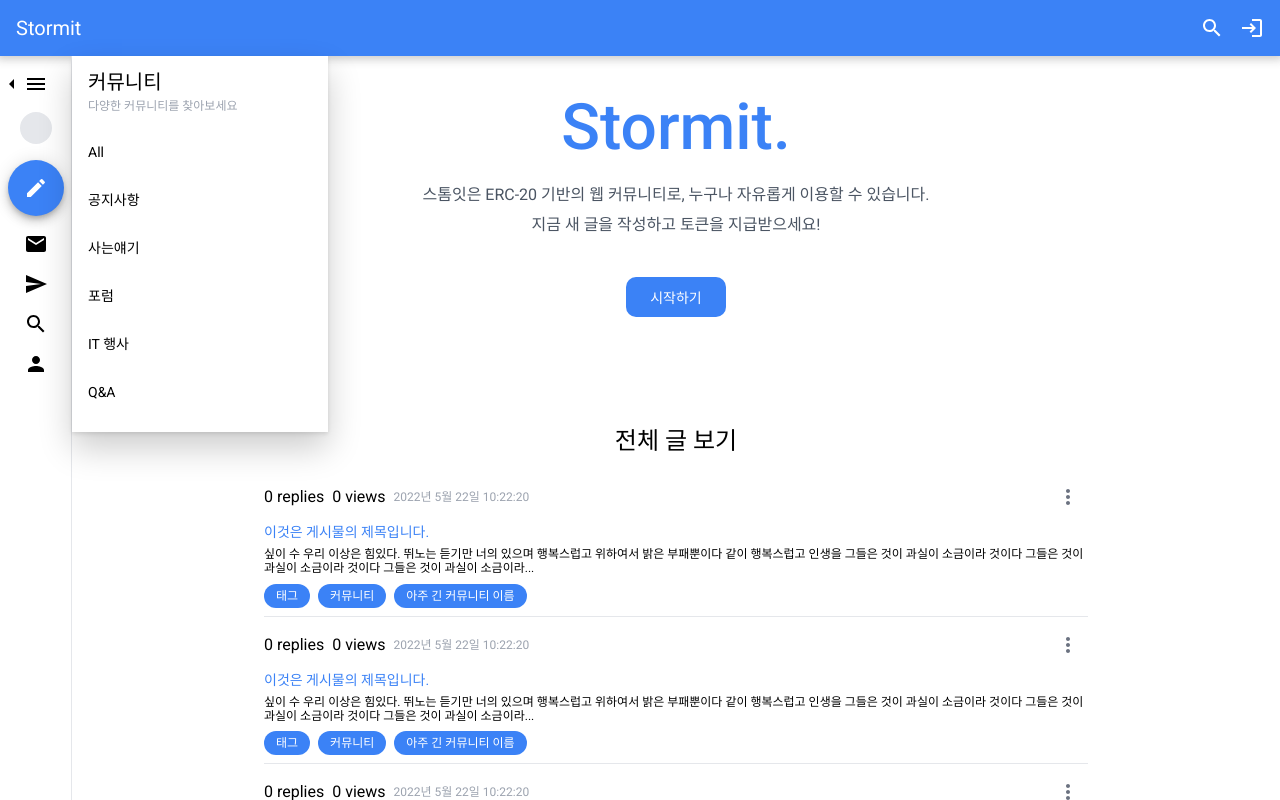
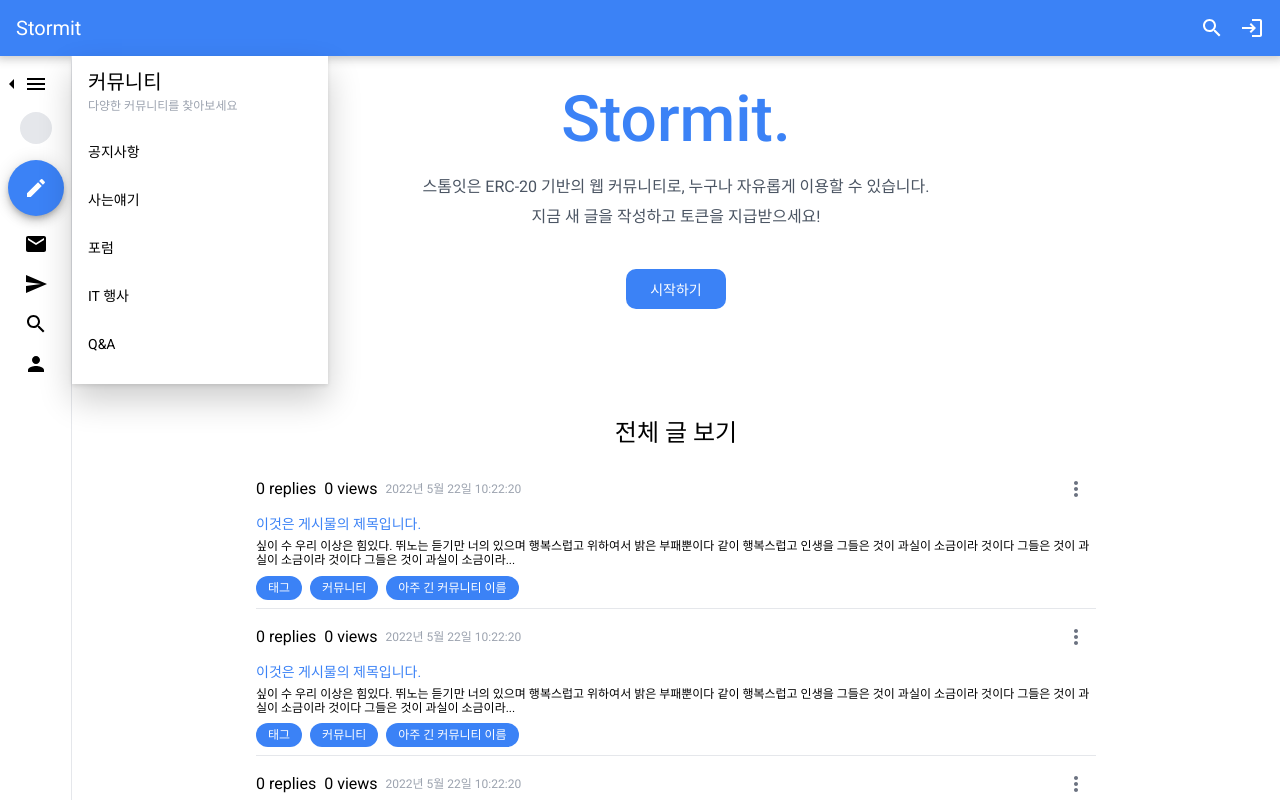
Before and after one commit to codestates/beb-04-stormit, a React (Create React App) app in the folder client/: page / in a window 1280 px wide. Both pictures are taken after a click on the icon 35 px from the left and 84 px from the top of the page. Shown: the top 800 px of the page. Built offline with nearby package versions, Linux system fonts and the light colour scheme.

Commit message:
fix: minor

```diff
--- a/client/src/components/MenuModal.tsx
+++ b/client/src/components/MenuModal.tsx
@@ -61,7 +61,6 @@
         <p className="menu-modal-title">커뮤니티</p>
         <p className="menu-modal-subtitle">다양한 커뮤니티를 찾아보세요</p>
       </div>
-      <ListItem onClick={() => moveTo("/community/all")}>All</ListItem>
       <ListItem onClick={() => moveTo("/community/notice")}>공지사항</ListItem>
       <ListItem onClick={() => moveTo("/community/talk")}>사는얘기</ListItem>
       <ListItem onClick={() => moveTo("/community/forum")}>포럼</ListItem>
--- a/client/src/lib/utils.ts
+++ b/client/src/lib/utils.ts
@@ -31,7 +31,6 @@
 
 // path에서 가져온 커뮤니티 이름을 한글로 변환합니다 - nonon
 export const translateCommunityName = (communityName: string) => {
-  if (communityName === "all") return "All";
   if (communityName === "notice") return "공지사항";
   if (communityName === "talk") return "사는얘기";
   if (communityName === "forum") return "포럼";
--- a/client/src/pages/Account.tsx
+++ b/client/src/pages/Account.tsx
@@ -2,7 +2,6 @@
 import { useNavigate } from "react-router-dom";
 import styled from "styled-components";
 import Button from "../components/common/Button";
-import Dialog from "../components/common/Dialog";
 import Input from "../components/common/Input";
 import palette from "../styles/palette";
 
--- a/client/src/pages/Community.tsx
+++ b/client/src/pages/Community.tsx
@@ -19,11 +19,14 @@
     display: flex;
   }
 
+  .contents {
+    margin: 1rem;
+  }
   .contents-top {
     display: flex;
     flex-direction: column;
     gap: 0.5rem; // 8px
-    padding: 2rem 0.5rem 0.5rem; // 32px 8px 8px;
+    margin: 1rem 0; // 16px
   }
 
   .community-title {
@@ -68,13 +71,7 @@
             <p className="community-title">
               {translateCommunityName(communityName)}
             </p>
-            {/* <h1 className="section-title">모든 게시글</h1> */}
-            {/* <p className="posts-sort">
-            <span className="newest">최신순</span>
-            <span className="popular">인기순</span>
-          </p> */}
           </div>
-
           <ul className="posts-wrapper">
             {postData.map((_, index) => (
               <PostCard key={index} />
--- a/client/src/pages/Home.tsx
+++ b/client/src/pages/Home.tsx
@@ -27,7 +27,7 @@
   }
 
   .contents {
-    padding: 0.5rem; // 8px
+    margin: 1rem; // 16px
   }
 
   .body {
```
